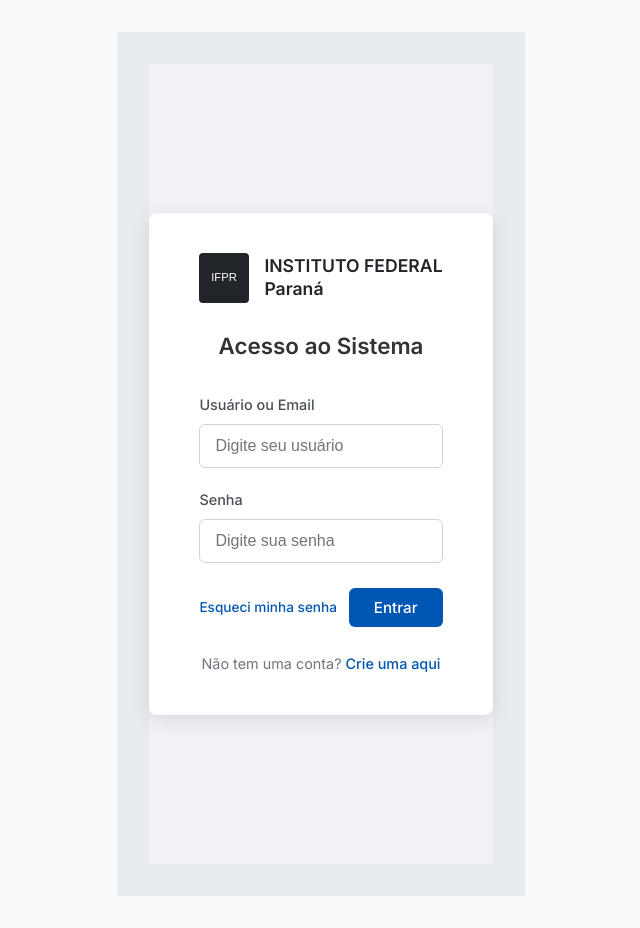
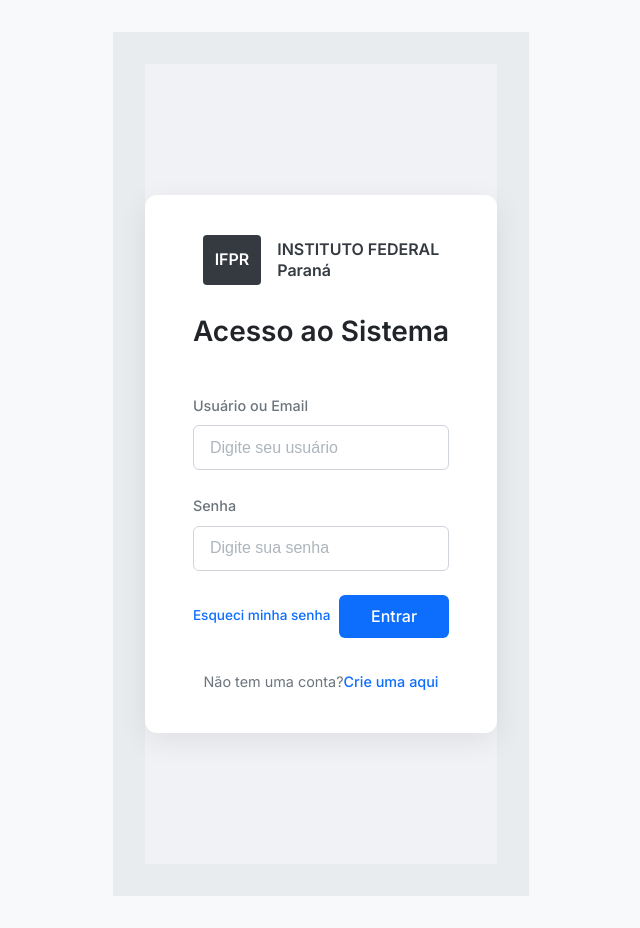
Before and after one commit to HubSabia/HubSabia_Front_e_Back, a Vue app in the folder frontend/: page /#/login in a window 1280 px wide. Shown: the whole page, without its empty margins (319-959 px from the left). Built offline with nearby package versions, Linux system fonts and the light colour scheme.

Commit message:
design da pagina que login

```diff
--- a/frontend/src/views/LoginView.vue
+++ b/frontend/src/views/LoginView.vue
@@ -2,27 +2,46 @@
   <div class="login-view">
     <div class="login-card">
       <div class="logo-area">
-        <img src="/ifpr_logo_placeholder.svg" alt="Logo IFPR" class="logo-img">
-        <h2 class="institution-name">INSTITUTO FEDERAL<br>Paraná</h2>
+        <div class="logo-box">IFPR</div>
+        <div class="logo-text">
+          <span>INSTITUTO FEDERAL</span>
+          <span>Paraná</span>
         </div>
-      <h3 class="login-title">Acesso ao Sistema</h3>
-      <form @submit.prevent="handleLogin">
+      </div>
+
+      <h2 class="title">Acesso ao Sistema</h2>
+
+      <form @submit.prevent="handleLogin" class="login-form">
         <div class="form-group">
-          <label for="username">Usuário ou Email</label>
-          <input type="text" id="username" v-model="username" required placeholder="Digite seu usuário">
+          <label for="email">Usuário ou Email</label>
+          <input type="email" id="email" v-model="email" required placeholder="Digite seu usuário">
         </div>
+
         <div class="form-group">
           <label for="password">Senha</label>
           <input type="password" id="password" v-model="password" required placeholder="Digite sua senha">
         </div>
-        <div class="form-actions">
+
+        <div class="actions-row">
           <a href="#" class="forgot-password">Esqueci minha senha</a>
-           <button type="submit" class="btn btn-primary login-button">Entrar</button>
-        </div>
-         <div class="create-account-link">
-            Não tem uma conta? <a href="#">Crie uma aqui</a>
+          <button type="submit" class="btn-login" :disabled="isLoading">
+            {{ isLoading ? 'Entrando...' : 'Entrar' }}
+          </button>
         </div>
       </form>
+
+      <div class="signup-link">
+        <span>Não tem uma conta?</span>
+        <router-link to="/registrar">Crie uma aqui</router-link>
+      </div>
+
+      <!-- Indicadores de estado -->
+      <div v-if="isLoading" class="loading-container">
+        <div class="spinner"></div>
+      </div>
+      <div v-if="errorMessage" class="error-message">
+        {{ errorMessage }}
+      </div>
     </div>
   </div>
 </template>
@@ -69,22 +88,24 @@ const handleLogin = async () => {
 </script>
 
 <style scoped>
+/* ESTILOS ATUALIZADOS PARA O NOVO DESIGN */
+
 .login-view {
-  width: 100%;
   display: flex;
   justify-content: center;
   align-items: center;
   min-height: 100vh;
-  background-color: #f0f2f5; /* Light grey background */
+  width: 100%;
+  background-color: #f0f2f5; /* Fundo cinza claro */
 }
 
 .login-card {
-  background: #ffffff;
-  padding: 40px 50px;
-  border-radius: 8px;
-  box-shadow: 0 5px 20px rgba(0, 0, 0, 0.1);
+  background-color: #ffffff;
+  padding: 2.5rem 3rem;
+  border-radius: 12px;
+  box-shadow: 0 8px 30px rgba(0, 0, 0, 0.08);
   width: 100%;
-  max-width: 450px;
+  max-width: 480px;
   text-align: center;
 }
 
@@ -92,49 +113,56 @@ const handleLogin = async () => {
   display: flex;
   align-items: center;
   justify-content: center;
-  margin-bottom: 25px;
-  gap: 15px;
+  gap: 1rem;
+  margin-bottom: 1.5rem;
 }
 
-.logo-img {
-  height: 50px;
-  /* Placeholder style */
-  background-color: var(--sidebar-bg, #212529);
-  padding: 5px;
+.logo-box {
+  background-color: #343a40; /* Cinza escuro */
+  color: white;
+  padding: 0.75rem;
+  font-weight: 600;
   border-radius: 4px;
 }
 
-.institution-name {
-    font-size: 1.1rem;
+.logo-text {
+  display: flex;
+  flex-direction: column;
+  align-items: flex-start;
+  color: #343a40;
   font-weight: 600;
-    color: var(--sidebar-bg, #212529);
   line-height: 1.3;
-    text-align: left;
 }
 
-.login-title {
-  margin-bottom: 30px;
-  color: #333;
+.title {
+  font-size: 1.75rem;
+  margin-bottom: 2.5rem;
   font-weight: 600;
-  font-size: 1.4rem;
+  color: #212529;
+}
+
+.login-form {
+  width: 100%;
 }
 
 .form-group {
-  margin-bottom: 20px;
+  margin-bottom: 1.5rem;
   text-align: left;
 }
 
 .form-group label {
   display: block;
-  margin-bottom: 8px;
-  color: #495057;
+  margin-bottom: 0.5rem;
+  font-size: 0.9rem;
   font-weight: 500;
-  font-size: 0.9rem;
+  color: #6c757d;
 }
 
 .form-group input {
   width: 100%;
-  padding: 12px 15px;
+  padding: 0.8rem 1rem;
+  background-color: #ffffff;
+  color: #212529;
   border: 1px solid #ced4da;
   border-radius: 6px;
   font-size: 1rem;
@@ -143,21 +171,25 @@ const handleLogin = async () => {
 
 .form-group input:focus {
   outline: none;
-  border-color: var(--primary-color, #007bff);
-  box-shadow: 0 0 0 0.2rem rgba(0, 123, 255, 0.25);
+  border-color: #0d6efd; /* Azul primário */
+  box-shadow: 0 0 0 0.2rem rgba(13, 110, 253, 0.25);
 }
 
-.form-actions {
+.form-group input::placeholder {
+  color: #adb5bd;
+}
+
+.actions-row {
   display: flex;
   justify-content: space-between;
   align-items: center;
-    margin-top: 25px;
-    margin-bottom: 20px;
+  margin-top: 1.5rem;
+  margin-bottom: 2rem;
 }
 
 .forgot-password {
   font-size: 0.85rem;
-    color: var(--primary-color, #007bff);
+  color: #0d6efd;
   text-decoration: none;
 }
 
@@ -165,23 +197,39 @@ const handleLogin = async () => {
   text-decoration: underline;
 }
 
-.login-button {
-    padding: 10px 25px;
+.btn-login {
+  background-color: #0d6efd;
+  color: #ffffff;
+  border: none;
+  padding: 0.7rem 2rem;
+  font-weight: 500;
+  border-radius: 6px;
+  cursor: pointer;
+  transition: background-color 0.2s ease;
 }
 
-.create-account-link {
-    margin-top: 25px;
+.btn-login:hover {
+  background-color: #0b5ed7;
+}
+
+.btn-login:disabled {
+  background-color: #0d6efd;
+  opacity: 0.65;
+  cursor: not-allowed;
+}
+
+.signup-link {
   font-size: 0.9rem;
   color: #6c757d;
 }
 
-.create-account-link a {
-    color: var(--primary-color, #007bff);
+.signup-link a {
+  color: #0d6efd;
   text-decoration: none;
   font-weight: 500;
 }
 
-.create-account-link a:hover {
+.signup-link a:hover {
   text-decoration: underline;
 }
 
@@ -198,22 +246,5 @@ const handleLogin = async () => {
   border: 1px solid #f5c6cb;
 }
 
-.spinner {
-  /* Cria um círculo com uma borda transparente... */
-  border: 4px solid rgba(0, 0, 0, 0.1);
-  width: 36px;
-  height: 36px;
-  border-radius: 50%;
-  /* ...exceto por uma pequena parte da borda que é colorida. */
-  border-left-color: var(--primary-color, #007bff);
 
-  /* Aplica uma animação chamada 'spin' que dura 1 segundo e se repete infinitamente. */
-  animation: spin 1s ease infinite;
-}
-
-/* A animação 'spin' simplesmente gira o elemento de 0 a 360 graus. */
-@keyframes spin {
-  0% { transform: rotate(0deg); }
-  100% { transform: rotate(360deg); }
-}
 </style>
```
Lines whose indentation alone changed are shown as unchanged.
